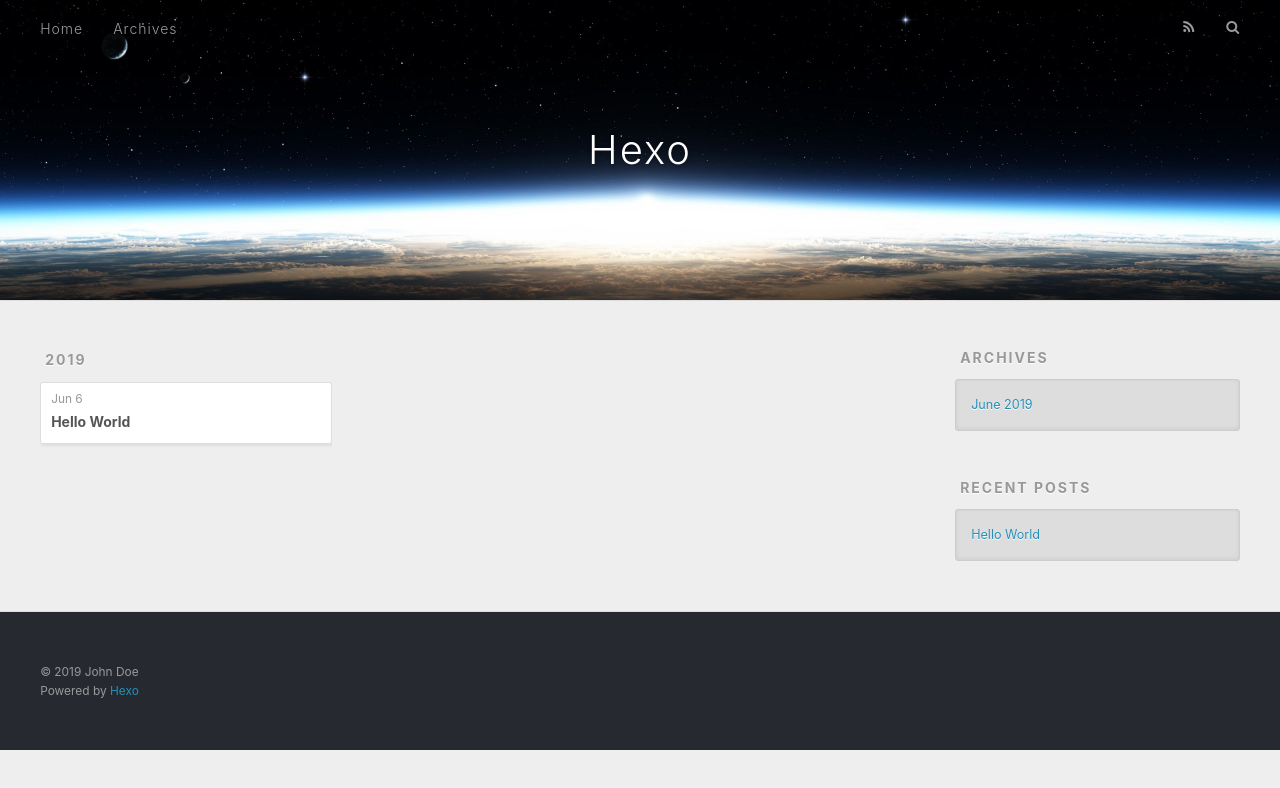
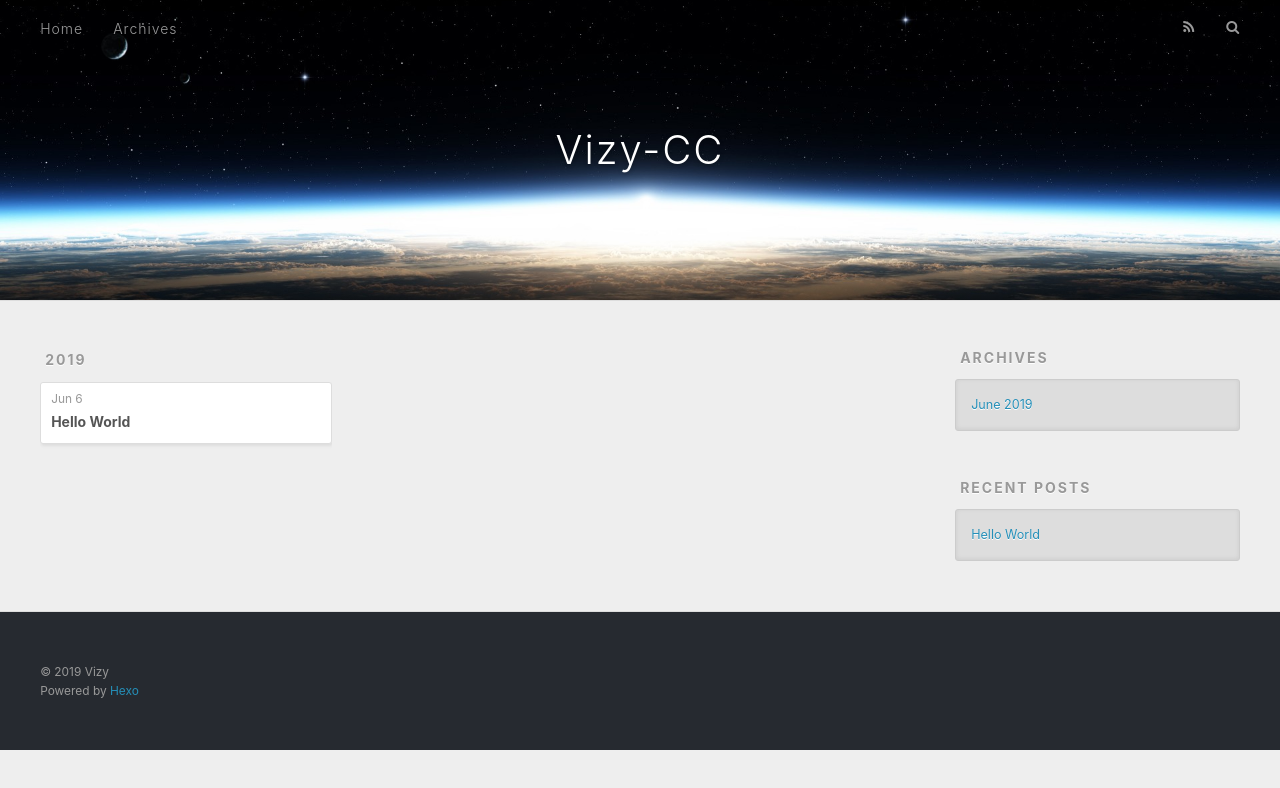
Before and after one commit to Vizy-CC/vizy-cc.github.io, a plain HTML site: page archives/2019/06/index.html in a window 1280 px wide. Drawn offline with nearby package versions, Linux system fonts and the light colour scheme.

Commit message:
Site updated: 2019-06-06 01:36:26

```diff
--- a/archives/2019/06/index.html
+++ b/archives/2019/06/index.html
@@ -5,17 +5,17 @@
 
 
 
-  <title>Archives: 2019/6 | Hexo</title>
+  <title>Archives: 2019/6 | Vizy-CC</title>
   <meta name="viewport" content="width=device-width, initial-scale=1, maximum-scale=1">
   <meta property="og:type" content="website">
-<meta property="og:title" content="Hexo">
+<meta property="og:title" content="Vizy-CC">
 <meta property="og:url" content="http://yoursite.com/archives/2019/06/index.html">
-<meta property="og:site_name" content="Hexo">
+<meta property="og:site_name" content="Vizy-CC">
 <meta property="og:locale" content="default">
 <meta name="twitter:card" content="summary">
-<meta name="twitter:title" content="Hexo">
+<meta name="twitter:title" content="Vizy-CC">
 
-    <link rel="alternate" href="/atom.xml" title="Hexo" type="application/atom+xml">
+    <link rel="alternate" href="/atom.xml" title="Vizy-CC" type="application/atom+xml">
 
 
     <link rel="icon" href="/favicon.png">
@@ -34,7 +34,7 @@
   <div id="header-outer" class="outer">
     <div id="header-title" class="inner">
       <h1 id="logo-wrap">
-        <a href="/" id="logo">Hexo</a>
+        <a href="/" id="logo">Vizy-CC</a>
       </h1>
 
     </div>
@@ -139,7 +139,7 @@
 
   <div class="outer">
     <div id="footer-info" class="inner">
-      &copy; 2019 John Doe<br>
+      &copy; 2019 Vizy<br>
       Powered by <a href="http://hexo.io/" target="_blank">Hexo</a>
     </div>
   </div>
```
Also changed, not shown: 2019/06/06/hello-world/index.html (+6 -6 lines), archives/2019/index.html (+7 -7 lines), archives/index.html (+7 -7 lines), index.html (+8 -8 lines).
